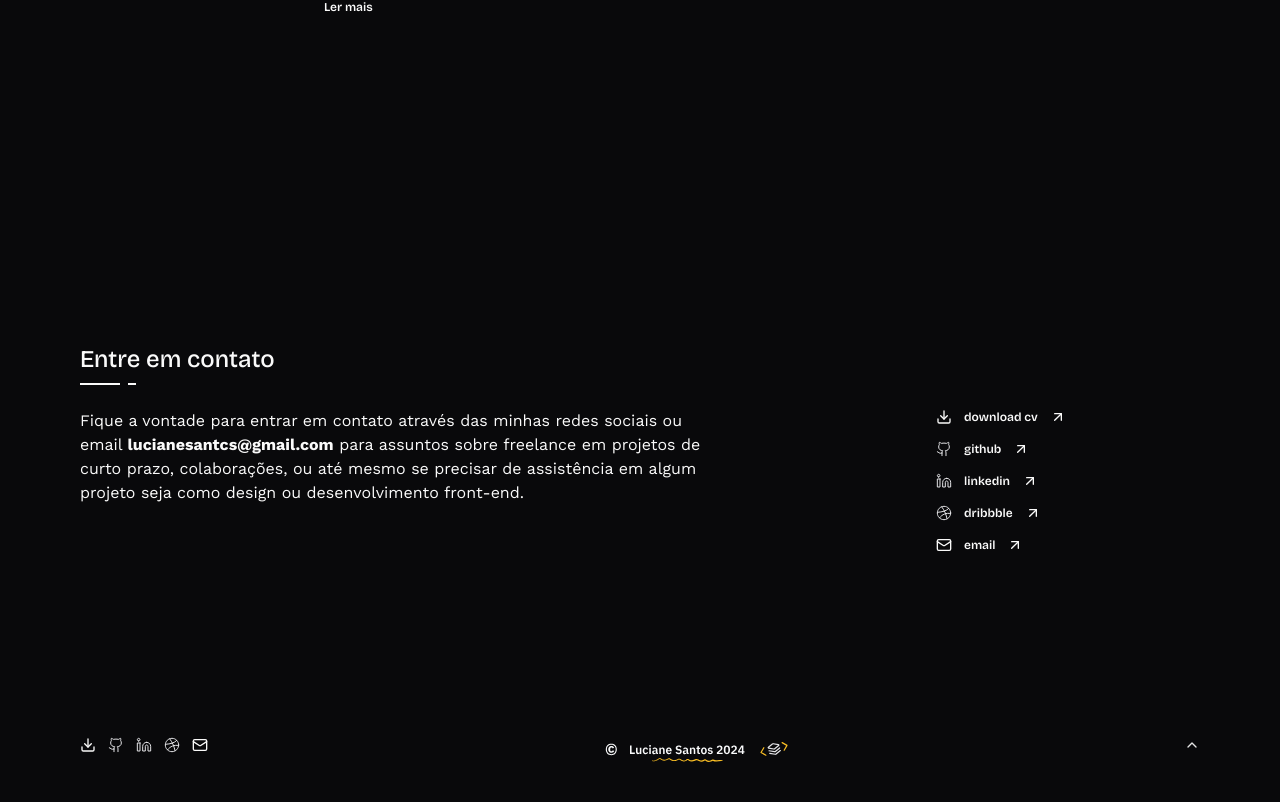
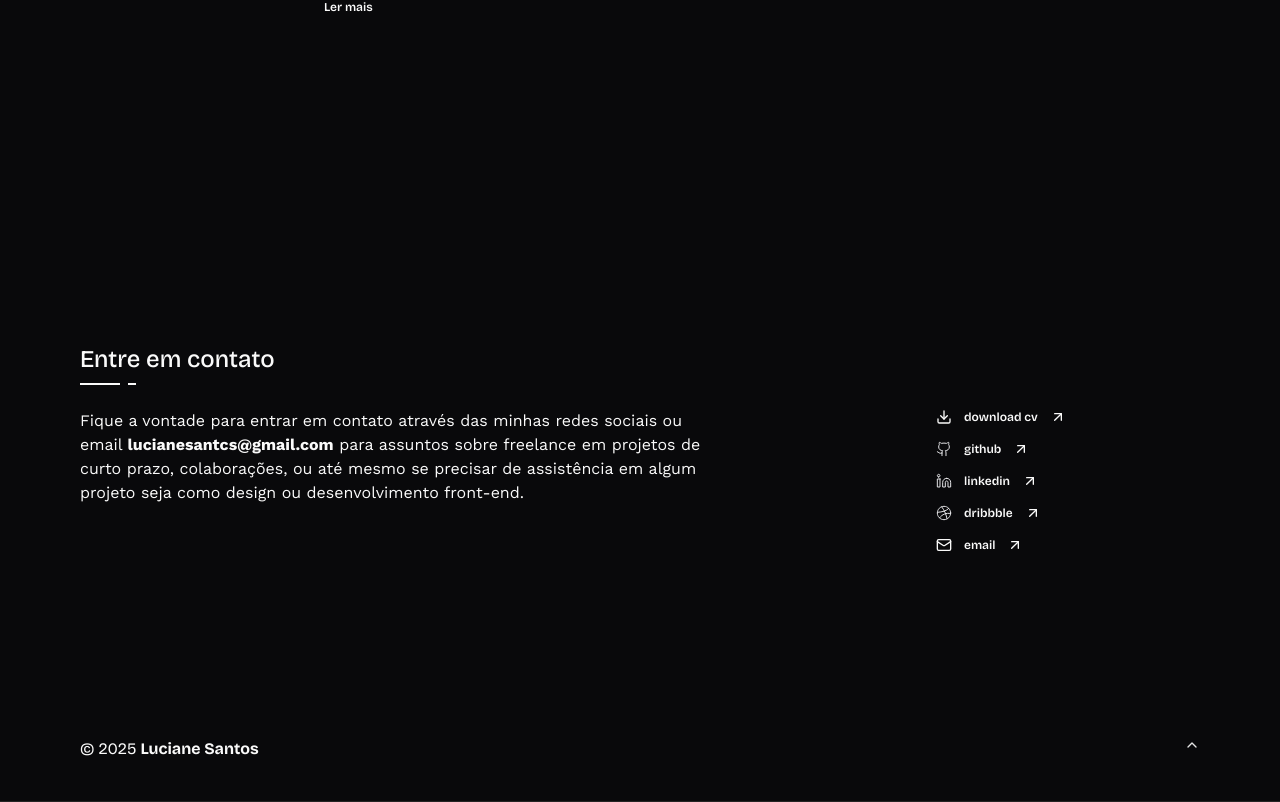
Before and after one commit to lucianesantcs/lucianesantcs.github.io, a React (Vite) app: page / in a window 1280 px wide. Shown: the part 2853-3655 px from the top of the page. Built offline with nearby package versions, Linux system fonts and the light colour scheme.

Commit message:
feat: melhoria no footer

```diff
--- a/src/components/layouts/Footer/Footer.tsx
+++ b/src/components/layouts/Footer/Footer.tsx
@@ -1,25 +1,11 @@
 import { ChevronUp } from "lucide-react";
-import assinatura from "@/assets/images/svg/assinatura.svg";
-import SocialIcons from "@/components/ui/SocialIcons";
-import { socialIcons } from "@/shared/constants";
 
 const Footer = () => {
   return (
     <footer className="max-w-144 mx-auto flex w-full justify-between px-3 py-10 md:px-10 lg:px-20 md:gap-28 lg:gap-40 mt-16">
-      <div className="flex gap-3">
-        {socialIcons.map((socialIcon) => (
-          <SocialIcons
-            key={socialIcon.label}
-            label={socialIcon.label}
-            iconName={socialIcon.iconName}
-            url={socialIcon.url}
-            position="vertical"
-            showExternalLinkIcon={false}
-            showLabel={false}
-          />
-        ))}
-      </div>
-      <img src={assinatura} />
+      <span className="font-serif">
+      © 2025 <strong>Luciane Santos</strong>
+      </span>
       <ChevronUp color="#e5e5e5" size={16} />
     </footer>
   );
```
